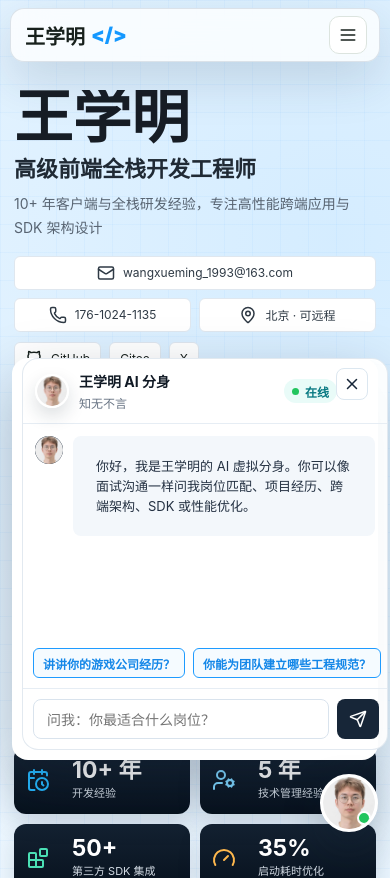
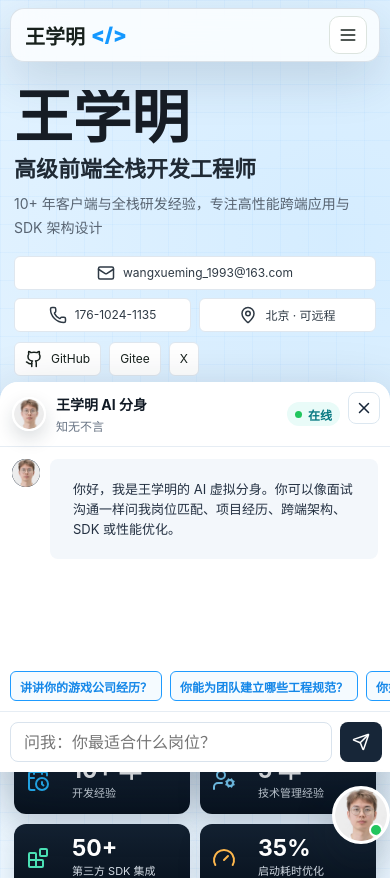
Before and after one commit to Wxm510846302/online-resume-wangxueming, a React (Vite) app: page / in a window 390 px wide. Shown: the top 878 px of the page. Built offline with nearby package versions, Linux system fonts and the light colour scheme.

Commit message:
Fix mobile assistant chat UI

```diff
--- a/src/main.jsx
+++ b/src/main.jsx
@@ -48,6 +48,7 @@ const assistantPrompts = [
   "你如何让业务方看到技术投入的价值？",
   "你最适合高薪岗位的核心竞争力是什么？"
 ];
+const assistantPromptVisibleCount = 3;
 
 const assistantReplies = {
   default:
@@ -312,9 +313,14 @@ function PromptButtons({ onAsk }) {
 
 function getRandomPrompts(previous = []) {
   const shuffled = [...assistantPrompts].sort(() => Math.random() - 0.5);
-  const next = shuffled.filter((prompt) => !previous.includes(prompt)).slice(0, 4);
-  if (next.length === 4) return next;
-  return [...next, ...shuffled.filter((prompt) => !next.includes(prompt)).slice(0, 4 - next.length)];
+  const next = shuffled.filter((prompt) => !previous.includes(prompt)).slice(0, assistantPromptVisibleCount);
+  if (next.length === assistantPromptVisibleCount) return next;
+  return [
+    ...next,
+    ...shuffled
+      .filter((prompt) => !next.includes(prompt))
+      .slice(0, assistantPromptVisibleCount - next.length),
+  ];
 }
 
 function useAssistantChat() {
--- a/src/styles.css
+++ b/src/styles.css
@@ -1191,25 +1191,6 @@ section[id] {
   }
 }
 
-@keyframes thinkingDots {
-  0% {
-    content: "";
-  }
-
-  25% {
-    content: ".";
-  }
-
-  50% {
-    content: "..";
-  }
-
-  75%,
-  100% {
-    content: "...";
-  }
-}
-
 .metrics {
   grid-template-columns: repeat(6, 1fr);
   gap: 0;
@@ -1734,12 +1715,6 @@ section[id] {
   background: #f7fafc;
 }
 
-.assistant-message.is-pending p::after,
-.assistant-message.is-pending .assistant-markdown::after {
-  content: "";
-  animation: thinkingDots 1.2s steps(4, end) infinite;
-}
-
 .assistant-message.is-error p,
 .assistant-message.is-error .assistant-markdown {
   color: #7f1d1d;
@@ -1774,7 +1749,7 @@ section[id] {
   color: #17202c;
   background: #ffffff;
   font: inherit;
-  font-size: 14px;
+  font-size: 16px;
   outline: none;
 }
 
@@ -1867,6 +1842,8 @@ section[id] {
   pointer-events: auto;
   border-radius: 12px;
   background: #ffffff;
+  overflow: hidden;
+  isolation: isolate;
   box-shadow: 0 28px 70px rgba(18, 34, 52, 0.24);
 }
 
@@ -1891,7 +1868,10 @@ section[id] {
   max-height: min(620px, calc(100vh - 132px));
   margin: 0;
   overflow: hidden;
+  border: 0;
   border-radius: 12px;
+  background: #ffffff;
+  box-shadow: none;
 }
 
 .assistant-chat-floating .assistant-chat-head {
@@ -2464,9 +2444,11 @@ section[id] {
   }
 
   .floating-assistant {
-    right: 12px;
-    bottom: 12px;
-    left: 12px;
+    width: 100vw;
+    max-width: 100vw;
+    right: auto;
+    bottom: 0;
+    left: 0;
   }
 
   .floating-avatar-button {
@@ -2476,13 +2458,14 @@ section[id] {
 
   .floating-assistant-panel {
     width: 100%;
-    border-radius: 16px;
+    border-radius: 18px 18px 0 0;
     box-shadow: 0 22px 60px rgba(18, 34, 52, 0.28);
   }
 
   .assistant-chat-floating {
+    margin: 0;
     max-height: min(680px, calc(100vh - 96px));
-    border-radius: 16px;
+    border-radius: inherit;
   }
 
   .assistant-chat-floating .assistant-chat-head {
```
